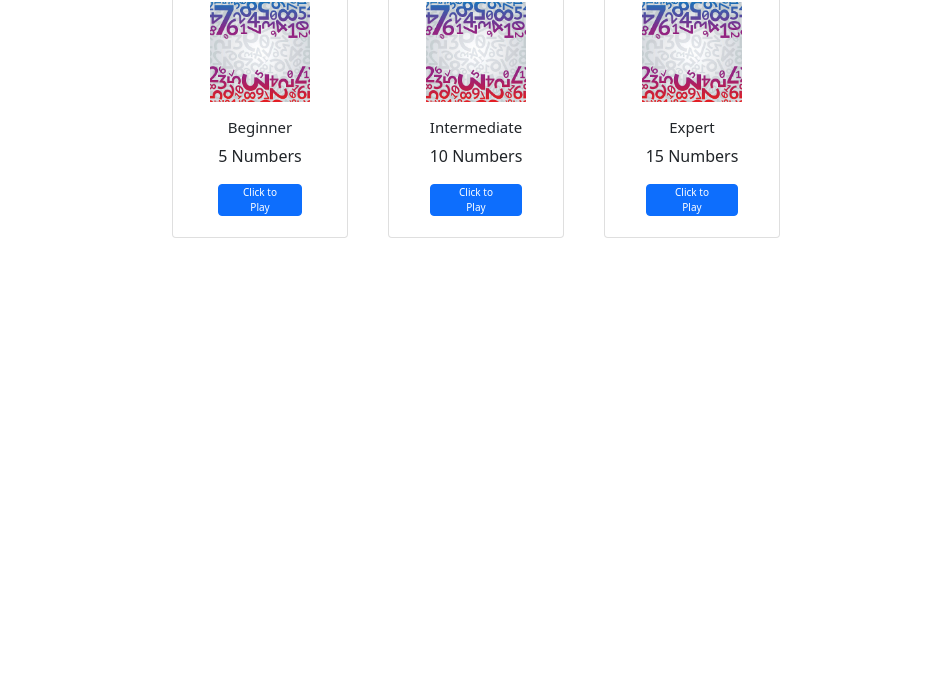
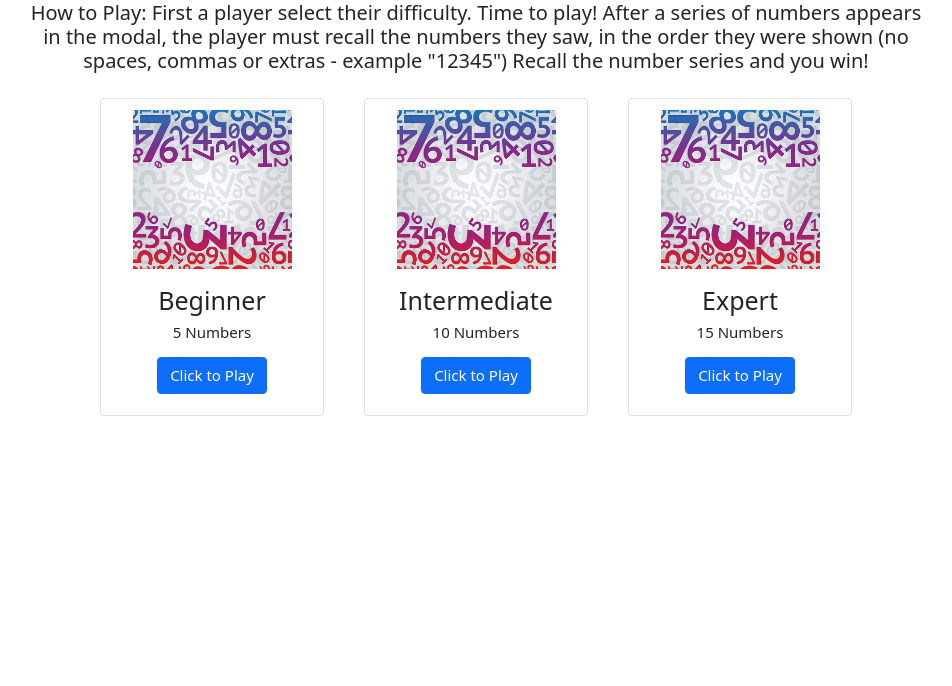
Before and after one commit to CSeckman/Do-You-Recall, a plain HTML site: page index.html in a window 1280 px wide. Shown: the part 114-800 px from the top of the page, without its empty margins (164-1116 px from the left). Drawn offline with nearby package versions, Linux system fonts and the light colour scheme.

Commit message:
set instructions text and adjust some css sizing

```diff
--- a/index.html
+++ b/index.html
@@ -22,9 +22,9 @@
 </head>
 <body>
   <header>Do You Recall?</header>
-  <h1>Instructions</h1>
+  <h1>How to Play: First a player select their difficulty. Time to play! After a series of numbers appears in the modal, the player must recall the numbers they saw, in the order they were shown (no spaces, commas or extras - example "12345") Recall the number series and you win!
   <div class="allCards">
-    <div class="beginnerCard card" style="width: 11rem;">
+    <div class="beginnerCard card" style="width: 25%;">
       <img src="/images/numbers pic.jpeg" class="cardImg" id="beginnerCardImage">
       <div class="card-body">
         <h5 class="card-title">Beginner</h5>
@@ -32,7 +32,7 @@
         <a href="#" class="btn btn-primary" id='beginnerBtn'>Click to Play</a>
       </div>
     </div>
-    <div class="intermediateCard card" style="width: 11rem;">
+    <div class="intermediateCard card" style="width: 25%;">
       <img src="/images/numbers pic.jpeg" class="cardImg" id="intermediateCardImage" alt="...">
       <div class="card-body">
         <h5 class="card-title">Intermediate</h5>
@@ -40,7 +40,7 @@
         <a href="#" class="btn btn-primary" id='intermediateBtn'>Click to Play</a>
       </div>
     </div>
-    <div class="expertCard card" style="width: 11rem;">
+    <div class="expertCard card" style="width: 25%;">
       <img src="/images/numbers pic.jpeg" class="cardImg" id="expertCardImage" alt="...">
       <div class="card-body">
         <h5 class="card-title">Expert</h5>
--- a/style.css
+++ b/style.css
@@ -1,11 +1,13 @@
 header {
   text-align: center;
   font-size: 40px ;
+  margin-top: 50px;
 }
 
 h1 {
   text-align: center;
-  font-size: 30px;
+  font-size: 20px;
+  margin: 5px 15% 5px 15%;
 }
 
 
@@ -16,6 +18,7 @@ h1 {
   flex-wrap: wrap;
   justify-content: center;
 	width: 100%;
+  margin-top: 25px;
 }
 
 .card {
@@ -25,16 +28,19 @@ h1 {
 }
 
 .card-title {
-  font-size: 15px;
+  font-size: 25px;
   text-align: center;
 }
 
+.card-text {
+  font-size: 15px;
+}
+
 .btn {
-  padding: 0 20% 0 20%;
-  font-size: 10px;
+  font-size: 15px;
 }
 
 .cardImg {
-  width: 100px;
+  width: 75%;
   margin-top: 6px;
 }
```
